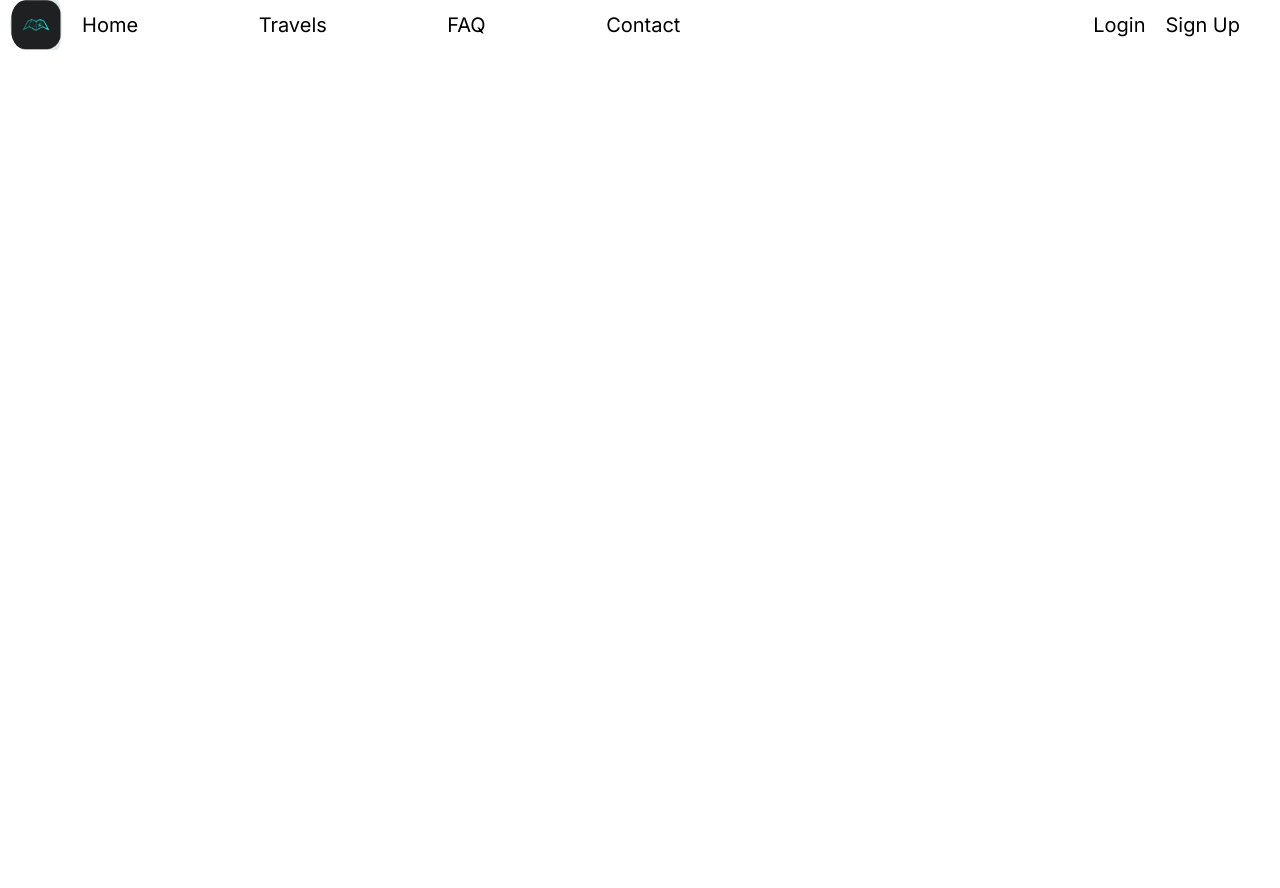
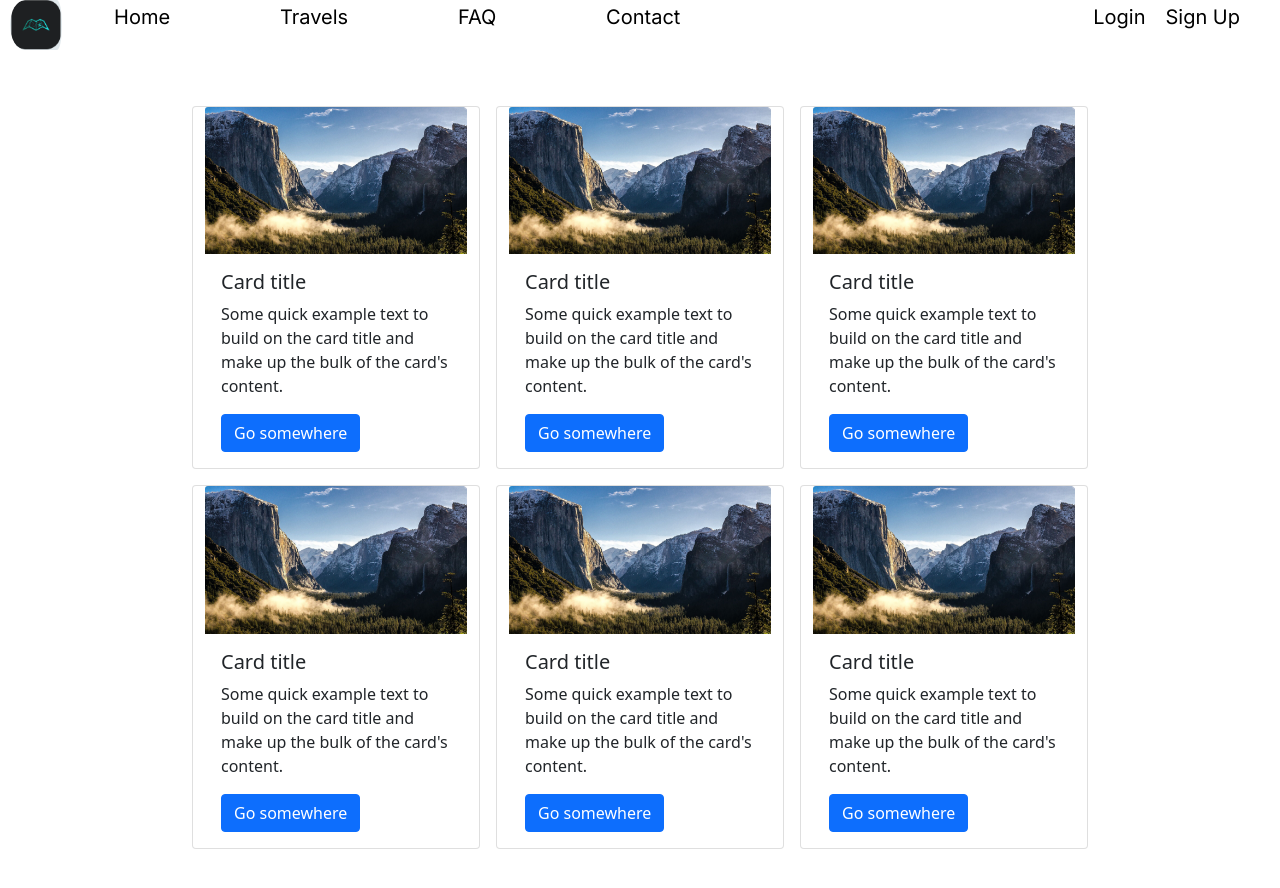
Before and after one commit to Pablogrammer/Design_project, a website: page html/travels.html in a window 1280 px wide. Before the commit the page ends 800 px from the top, so only its background shows below. Drawn offline with nearby package versions, Linux system fonts and the light colour scheme.

Commit message:
npm updated, travels in progress, faq complete

```diff
--- a/css/faq-style.css
+++ b/css/faq-style.css
@@ -51,7 +51,7 @@ body{
     align-items: center;
     justify-content: center;
     transition: all .5s;
-
+    cursor: pointer;
 }
 
 .arrow {
--- a/html/travels.html
+++ b/html/travels.html
@@ -4,7 +4,10 @@
     <meta charset="UTF-8">
     <meta http-equiv="X-UA-Compatible" content="IE=edge">
     <meta name="viewport" content="width=device-width, initial-scale=1.0">
-    <link rel="stylesheet" href="../css/travels-style.css">
+    <link rel="stylesheet" href="https://cdnjs.cloudflare.com/ajax/libs/font-awesome/5.15.3/css/all.min.css">
+    <link rel="stylesheet" href="https://cdn.jsdelivr.net/npm/bootstrap@5.1.0/dist/css/bootstrap.min.css">
+    <link rel="stylesheet" href="https://cdn.jsdelivr.net/npm/bootstrap@5.1.0/dist/js/bootstrap.bundle.min.js">
+    <!-- <link rel="stylesheet" href="../css/travels-style.css"> -->
     <link rel="stylesheet" href="../css/nav.css">
     <link rel="stylesheet" href="../css/footer.css">
     <link rel="preconnect" href="https://fonts.googleapis.com">
@@ -13,6 +16,11 @@
     <title>Travels</title>
 </head>
 <body>
+    <style>
+        body{
+            background-color: white;
+        }
+    </style>
 
     <header>
         <nav class="topnav">
@@ -37,11 +45,69 @@
           </button>
     </header>
 <body>
-    <div class="container">
-        <div class="target"></div>
-        <div class="target"></div>
-        <div class="target"></div>
+
+    <div class="row justify-content-center m-5">
+
+        <div class="card col-lg-4 col-md-6 col-sm-12 m-2" style="width: 18rem;">
+            <img class="card-img-top" src="../images/fondo_1920x1080.jpg" alt="Card image cap">
+            <div class="card-body">
+              <h5 class="card-title">Card title</h5>
+              <p class="card-text">Some quick example text to build on the card title and make up the bulk of the card's content.</p>
+              <a href="#" class="btn btn-primary">Go somewhere</a>
+            </div>
+          </div>
+
+          <div class="card col-lg-4 col-md-6 col-sm-12 m-2" style="width: 18rem;">
+            <img class="card-img-top" src="../images/fondo_1920x1080.jpg" alt="Card image cap">
+            <div class="card-body">
+              <h5 class="card-title">Card title</h5>
+              <p class="card-text">Some quick example text to build on the card title and make up the bulk of the card's content.</p>
+              <a href="#" class="btn btn-primary">Go somewhere</a>
+            </div>
+          </div>
+
+          <div class="card col-lg-4 col-md-6 col-sm-12 m-2" style="width: 18rem;">
+            <img class="card-img-top" src="../images/fondo_1920x1080.jpg" alt="Card image cap">
+            <div class="card-body">
+              <h5 class="card-title">Card title</h5>
+              <p class="card-text">Some quick example text to build on the card title and make up the bulk of the card's content.</p>
+              <a href="#" class="btn btn-primary">Go somewhere</a>
+            </div>
+          </div>
+
+
+          <div class="card col-lg-4 col-md-6 col-sm-12 m-2" style="width: 18rem;">
+            <img class="card-img-top" src="../images/fondo_1920x1080.jpg" alt="Card image cap">
+            <div class="card-body">
+              <h5 class="card-title">Card title</h5>
+              <p class="card-text">Some quick example text to build on the card title and make up the bulk of the card's content.</p>
+              <a href="#" class="btn btn-primary">Go somewhere</a>
+            </div>
+          </div>
+
+
+          <div class="card col-lg-4 col-md-6 col-sm-12 m-2" style="width: 18rem;">
+            <img class="card-img-top" src="../images/fondo_1920x1080.jpg" alt="Card image cap">
+            <div class="card-body">
+              <h5 class="card-title">Card title</h5>
+              <p class="card-text">Some quick example text to build on the card title and make up the bulk of the card's content.</p>
+              <a href="#" class="btn btn-primary">Go somewhere</a>
+            </div>
+          </div>
+
+
+          <div class="card col-lg-4 col-md-6 col-sm-12 m-2" style="width: 18rem;">
+            <img class="card-img-top" src="../images/fondo_1920x1080.jpg" alt="Card image cap">
+            <div class="card-body">
+              <h5 class="card-title">Card title</h5>
+              <p class="card-text">Some quick example text to build on the card title and make up the bulk of the card's content.</p>
+              <a href="#" class="btn btn-primary">Go somewhere</a>
+            </div>
+          </div>
     </div>
+
+
+
     <script src="../scripts/script.js"></script>
 </body>
 </html>
--- a/package.json
+++ b/package.json
@@ -13,8 +13,7 @@
   },
   "name": "project",
   "version": "1.0.0",
-  "browserslist" : "> 0.5% last 4 versions, not dead",
-  "main": "index.js",
+  "browserlist": "> 0.2%, not dead, last 4 versions",
   "scripts": {
     "parcel:desarrollo" : "parcel html/index.html",
     "parcel:produccion" : "parcel build html/index.html --public-url './'",
```
Also changed, not shown: html/faq.html (+33 -10 lines).
